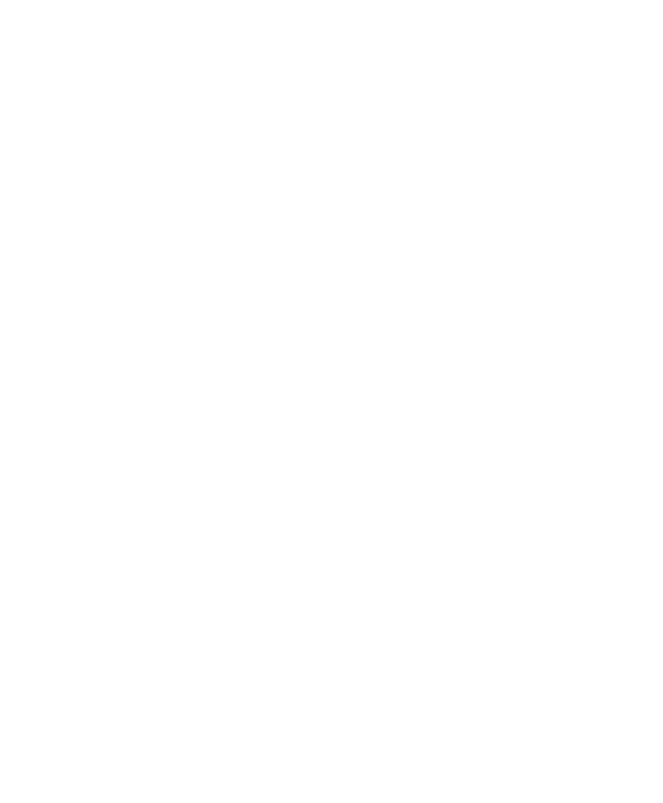
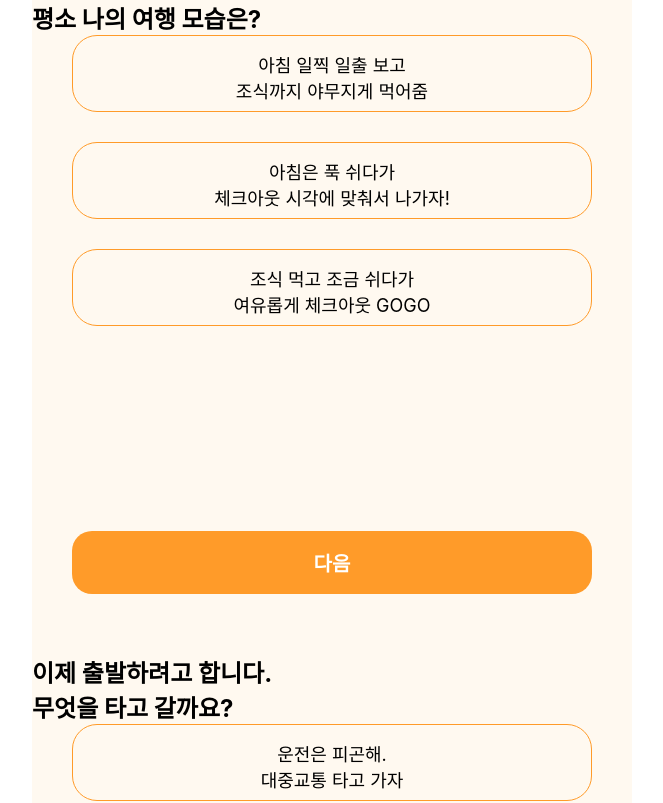
Before and after one commit to TEAM-4line/4line_frontend, a React (Create React App) app: page /test in a window 1280 px wide. Before the commit this address had no page. Shown: the top 803 px of the page, without its empty margins (308-971 px from the left). Built offline with nearby package versions, Linux system fonts and the light colour scheme.

Commit message:
Style: 회원가입 스타일 수정

```diff
--- a/src/App.css
+++ b/src/App.css
@@ -44,4 +44,5 @@
 :root {
   --orange: #ff9b29;
   --beige: #fff9f0;
+  --grey: #9796a1;
 }
--- a/src/App.js
+++ b/src/App.js
@@ -2,6 +2,7 @@
 import { Route, Routes } from "react-router-dom";
 import Signup from "./pages/account/Signup";
 import Login from "./pages/account/Login";
+import TestPage from "./pages/user/TestPage";
 
 function App() {
   return (
@@ -9,6 +10,7 @@
       <Routes>
         <Route path="/" element={<Signup />} />
         <Route path="/login" element={<Login />} />
+        <Route path="/test" element={<TestPage />} />
       </Routes>
     </div>
   );
--- a/src/pages/account/Login.js
+++ b/src/pages/account/Login.js
@@ -45,9 +45,10 @@
 export default Login;
 
 const Wrapper = styled.div`
-  width: 600px;
+  width: 412px;
   margin: 0 auto;
   box-sizing: border-box;
+  background-color: #eee;
 `;
 
 const Txt = styled.div`
--- a/src/pages/account/Signup.js
+++ b/src/pages/account/Signup.js
@@ -21,8 +21,17 @@
   return (
     <div>
       <Wrapper>
+        <TextBox>
           <Txt>회원가입</Txt>
-        <InputTitle>이름</InputTitle>
+          <RequiredTxt>
+            회원 정보를 입력해주세요. (
+            <span style={{ color: `var(--orange)` }}>*</span> 필수 입력 항목)
+          </RequiredTxt>
+        </TextBox>
+        <form>
+          <InputTitle>
+            이름<span style={{ color: `var(--orange)` }}>*</span>
+          </InputTitle>
           <LoginInput
             id="name"
             name="name"
@@ -31,7 +40,9 @@
             type="name"
             placeholder="이름을 입력해주세요"
           />
-        <InputTitle>이메일</InputTitle>
+          <InputTitle>
+            이메일<span style={{ color: `var(--orange)` }}>*</span>
+          </InputTitle>
           <LoginInput
             id="email"
             name="email"
@@ -40,7 +51,9 @@
             type="email"
             placeholder="이메일을 입력해주세요"
           />
-        <InputTitle>비밀번호</InputTitle>
+          <InputTitle>
+            비밀번호<span style={{ color: `var(--orange)` }}>*</span>
+          </InputTitle>
           <LoginInput
             id="password"
             name="password"
@@ -49,6 +62,7 @@
             type="password"
             placeholder="비밀번호를 입력해주세요"
           />
+        </form>
         <LoginButton>회원가입</LoginButton>
         <Already>
           이미 계정이 있으신가요?
@@ -62,34 +76,45 @@
 export default Signup;
 
 const Wrapper = styled.div`
-  width: 600px;
+  width: 412px;
+  height: 917px;
   margin: 0 auto;
   box-sizing: border-box;
+`;
+
+const TextBox = styled.div`
+  display: flex;
+  flex-direction: column;
+  gap: 9px;
+  padding: 60px 0px 27px 27px;
 `;
 
 const Txt = styled.div`
   font-size: 36px;
   font-weight: bold;
-  margin-bottom: 20px;
-  padding: 60px 40px;
+`;
+
+const RequiredTxt = styled.div`
+  font-size: 16px;
+  color: var(--grey);
 `;
 
 const InputTitle = styled.div`
   font-size: 20px;
   font-weight: bold;
   color: #9796a1;
-  padding: 0px 40px;
-  margin-bottom: 5px;
+  padding: 0px 27px;
+  margin-bottom: 10px;
 `;
 
 const LoginInput = styled.input`
   font-size: 16px;
-  width: 520px;
-  padding: 0px 20px;
-  height: 60px;
+  width: 356px;
+  height: 65px;
   border-radius: 10px;
   border: 1px solid #eeeeee;
-  margin: 0px 40px 30px 40px;
+  padding: 0px 20px;
+  margin: 0px 27px 40px 27px;
   outline: none;
   &:focus {
     outline: 1px solid var(--orange);
@@ -105,14 +130,14 @@
   border-radius: 20px;
   border: none;
   cursor: pointer;
-  width: 520px;
-  height: 63px;
-  margin: 85px 40px 15px 40px;
+  width: 356px;
+  height: 65px;
+  margin: 180px 27px 10px 27px;
 `;
 
 const Already = styled.div`
   color: #5b5b5e;
-  font-size: 20px;
+  font-size: 16px;
   text-align: center;
 `;
 
--- /dev/null
+++ b/src/pages/user/TestPage.js
@@ -0,0 +1,112 @@
+import React, { useState } from "react";
+import styled from "styled-components";
+
+const TestPage = () => {
+  const questions = [
+    {
+      id: 1,
+      question: "평소 나의 여행 모습은?",
+      options: [
+        "아침 일찍 일출 보고\n조식까지 야무지게 먹어줌",
+        "아침은 푹 쉬다가\n체크아웃 시각에 맞춰서 나가자!",
+        "조식 먹고 조금 쉬다가\n여유롭게 체크아웃 GOGO",
+      ],
+    },
+    {
+      id: 2,
+      question: "이제 출발하려고 합니다.\n무엇을 타고 갈까요?",
+      options: [
+        "운전은 피곤해.\n대중교통 타고 가자",
+        "차가 있어야 편하지!\n운전해서 가자",
+      ],
+    },
+  ];
+
+  const [answers, setAnswers] = useState({});
+
+  const handleOptionClick = (questionId, selectedOption) => {
+    setAnswers((prevAnswers) => ({
+      ...prevAnswers,
+      [questionId]: selectedOption,
+    }));
+  };
+
+  return (
+    <div>
+      <Wrapper>
+        {questions.map((question) => (
+          <div key={question.id}>
+            <TestTitle>{question.question}</TestTitle>
+            <TestOptions>
+              {question.options.map((option, idx) => (
+                <Option
+                  key={idx}
+                  onClick={() => handleOptionClick(question.id, option)}
+                  isSelected={answers[question.id] === option}
+                >
+                  {option}
+                </Option>
+              ))}
+            </TestOptions>
+            <NextButton>다음</NextButton>
+          </div>
+        ))}
+      </Wrapper>
+    </div>
+  );
+};
+
+export default TestPage;
+
+const Wrapper = styled.div`
+  width: 600px;
+  margin: 0 auto;
+  box-sizing: border-box;
+  background-color: var(--beige);
+`;
+
+const TestTitle = styled.div`
+  font-weight: bold;
+  font-size: 24px;
+  white-space: pre-line;
+`;
+
+const TestOptions = styled.div`
+  display: flex;
+  flex-direction: column;
+  justify-content: center;
+  align-items: center;
+  gap: 30px;
+`;
+
+const Option = styled.div`
+  font-size: 18px;
+  border: 1px solid var(--orange);
+  border-radius: 25px;
+  width: 520px;
+  height: 77px;
+  text-align: center;
+  padding: 15px;
+  white-space: pre-line;
+  cursor: pointer;
+  font-weight: ${({ isSelected }) => (isSelected ? "bold" : "normal")};
+  border-width: ${({ isSelected }) => (isSelected ? "3px" : "1px")};
+  &:hover {
+    font-weight: bold;
+    border: 3px solid var(--orange);
+    transition: 0.3s ease-in-out;
+  }
+`;
+
+const NextButton = styled.button`
+  font-size: 20px;
+  font-weight: bold;
+  color: white;
+  background-color: var(--orange);
+  border-radius: 20px;
+  border: none;
+  cursor: pointer;
+  width: 520px;
+  height: 63px;
+  margin: 205px 40px 60px 40px;
+`;
```
Lines whose indentation alone changed are shown as unchanged.
